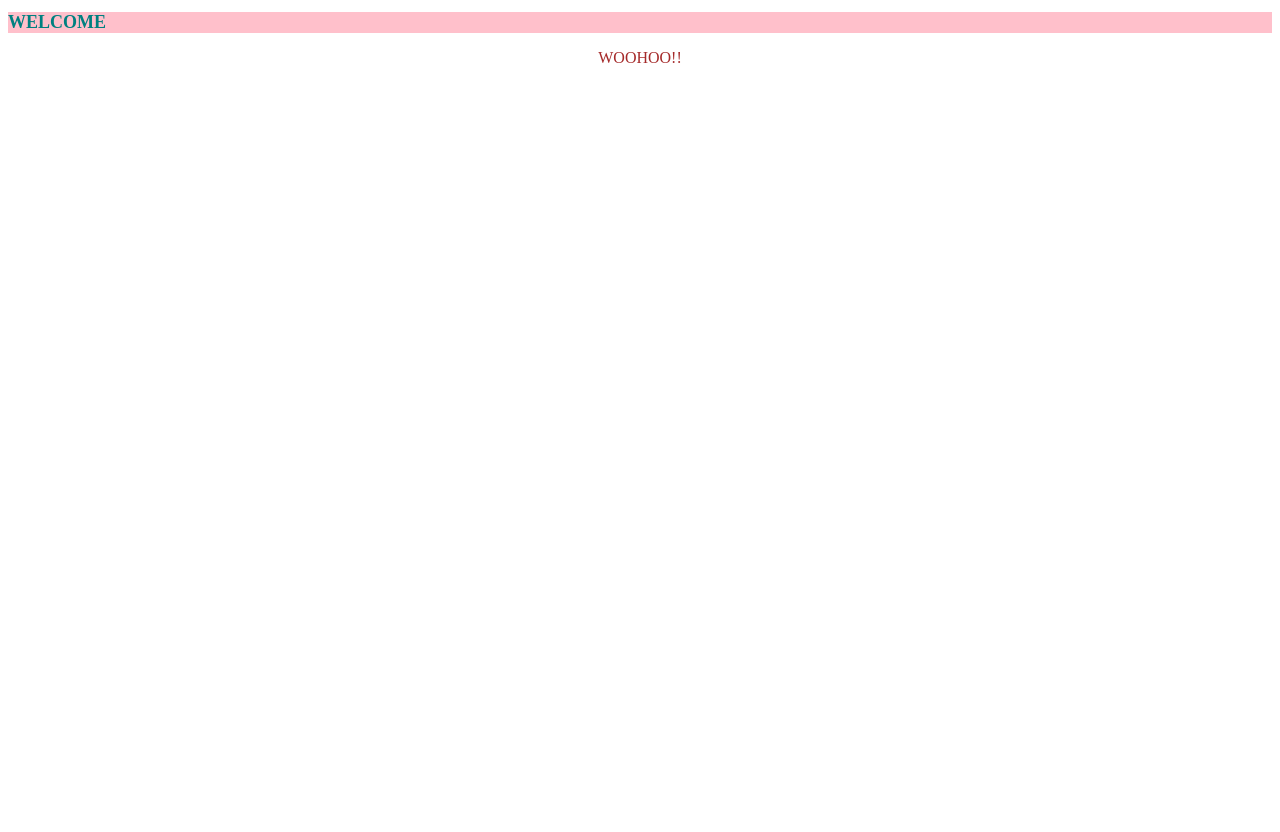
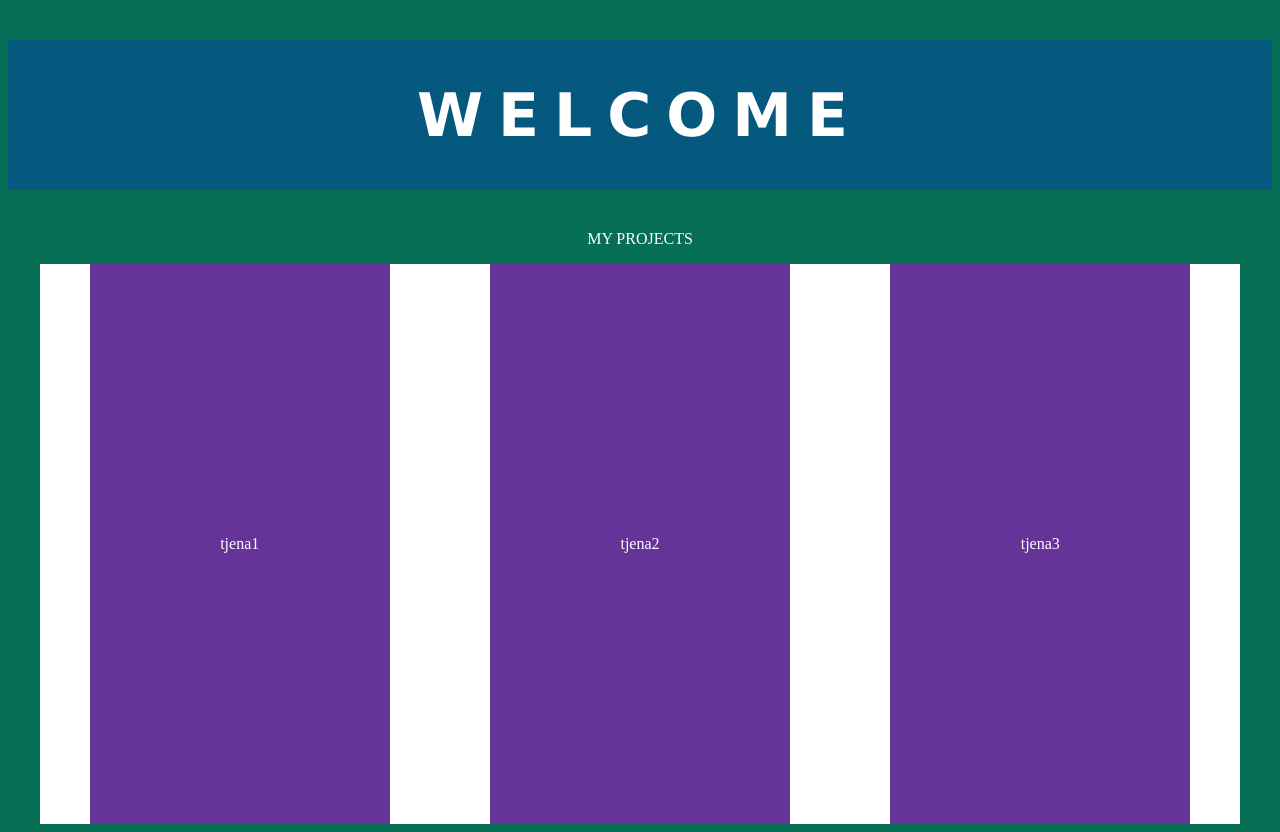
Before and after one commit to KickoKicko/MyWebsite, a plain HTML site: page index.html in a window 1280 px wide. Before the commit the page ends 800 px from the top, so only its background shows below. Drawn offline with Linux system fonts and the light colour scheme; files that its build step writes are made by us from their sources.

Commit message:
Made the project displays

```diff
--- a/index.html
+++ b/index.html
@@ -3,14 +3,27 @@
 <head>
     <meta charset="UTF-8">
     <meta name="viewport" content="width=device-width, initial-scale=1.0">
-    <link rel="stylesheet" href="/css/style.css">
+    <link rel="stylesheet" href="style.css">
     <title>Document</title>
 </head>
 <body>
     <header>
         <h1> WELCOME</h1>
-        <p class="def">WOOHOO!!</p>
     </header>
+
+    <p class="mini-header">MY PROJECTS</p>
+    <div class="project-holder">
+        <div class="project-display">
+            <p>tjena1</p>
+        </div>
+        <div class="project-display">
+            <p>tjena2</p>
+        </div>
+        <div class="project-display">
+            <p>tjena3</p>
+        </div>
+    </div>
+
 
 </body>
 </html>
--- a/style.css
+++ b/style.css
@@ -1,11 +1,48 @@
-.def{
-    color: brown;
-    text-emphasis-color: blue;
+body{
+    background-color: rgb(6, 110, 84);
+
+}
+
+header{
+    background-color: rgb(5, 88, 126);
+}
+
+h1{
+    color: white;
+    font-size: 60px;
+    text-align: center;
+    padding: 40px;
+    font-family: Verdana, Geneva, Tahoma, sans-serif;
+    letter-spacing: 15px;
+    }
+
+.mini-header{
+    color: white;
     text-align: center;
 }
 
-h1{
-background-color: pink;
-color: teal;
-font-size: large;
+.project-holder{
+    display: flex;
+    width: 95%;
+    background-color: white;
+    margin: auto;
+    justify-content: space-around;
 }
+
+
+
+
+
+.project-display{
+    display: flex;
+    justify-content: center;
+    align-items: center;
+    height:70vh;
+    width: 25%;
+    background-color: rebeccapurple;
+}
+
+.project-display p{
+    text-align: center;
+    color: white;
+}
```
